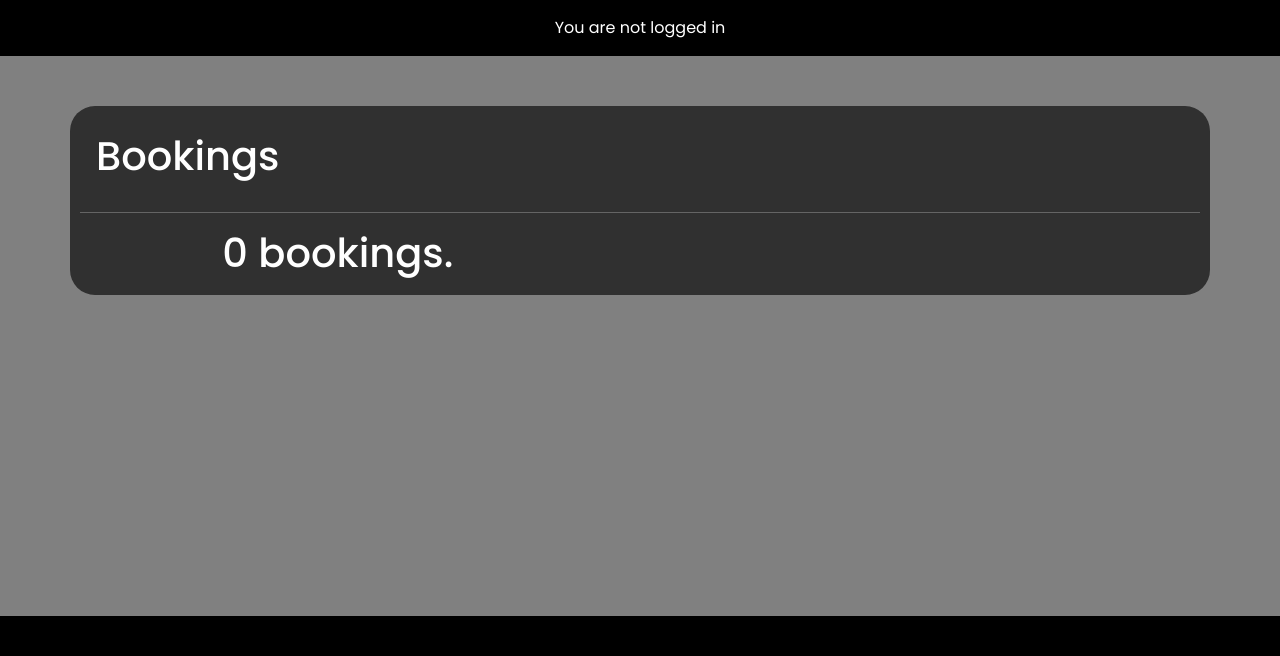
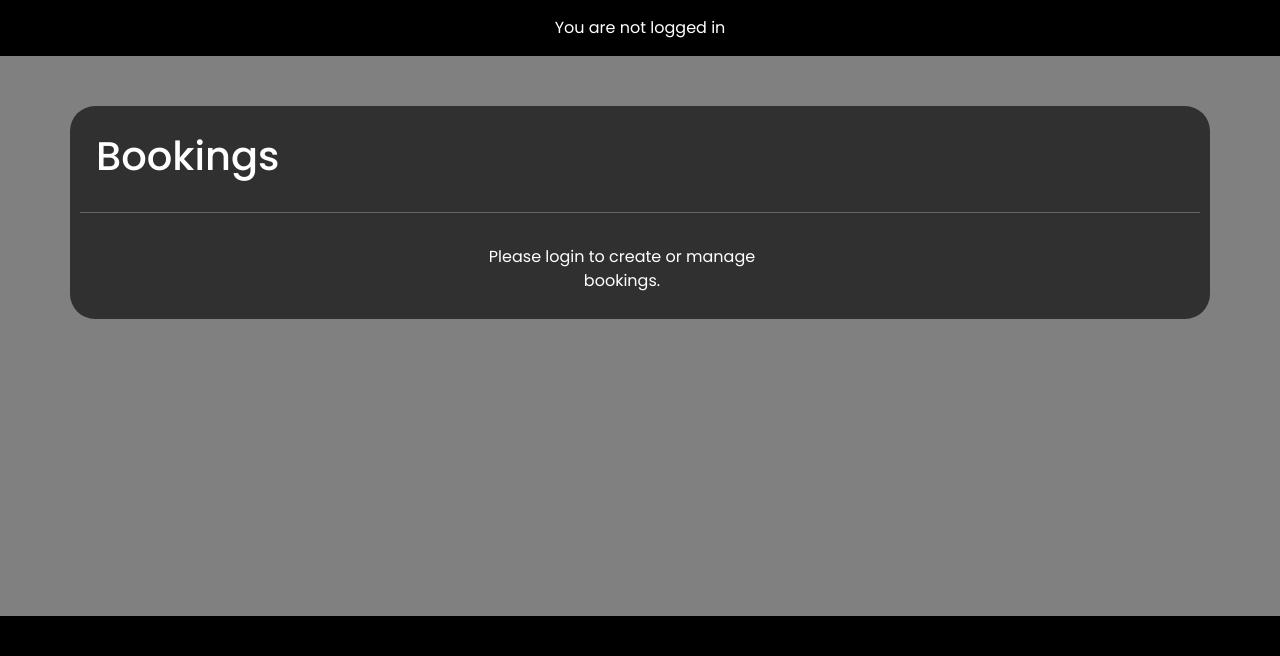
Before and after one commit to NaveedNaseem84/PP4-Sultans-Restaurant, a Django app: page /book/ in a window 1280 px wide. Shown: the part 61-717 px from the top of the page. Run offline with Django 5.2, Linux system fonts and the light colour scheme; tables that the repository leaves empty hold one stand-in row (values such as "Sample post"); some libraries are stand-ins or nearby versions.

Commit message:
triage HTML markup issue on booking page - add main row back in

```diff
--- a/book/templates/book/book.html
+++ b/book/templates/book/book.html
@@ -4,6 +4,8 @@
   <div id="booking-container-bg" class="container">
     <h1 class="p-3">Bookings</h1>
     <hr>
+    <div class="row justify-content-md-center text-left">
+
       <div class=" col-sm-4 pe-5 text-left">
         {% if user.is_authenticated %}
         <form method="post" class="text-left">
@@ -13,7 +15,7 @@
           <button class="btn btn-primary" type="submit">submit</button>
           <button class="btn btn-secondary" type="reset">reset</button>
         </form>
-      {% endif %}
+
       </div>
       <div class="col-sm-4 ps-5 text-end">
         <h1>{{ booking_count }} booking{{ booking_count|pluralize }}.</h1>
@@ -27,13 +29,16 @@
           <button class="btn btn-primary btn-update-booking" data-booking-id="{{ booking.id}}">Update</button>
         </div>
         {% endfor %}
-
+        {% else %}
+        <p class="text-end m-3 text-center">
+          Please login to create or manage bookings.
+        </p>
+        {% endif %}
+      </div>
     </div>
   </div>
 
 </div>
-
-
 
 <!-- Modals-->
 
```
Lines whose indentation alone changed are shown as unchanged.
